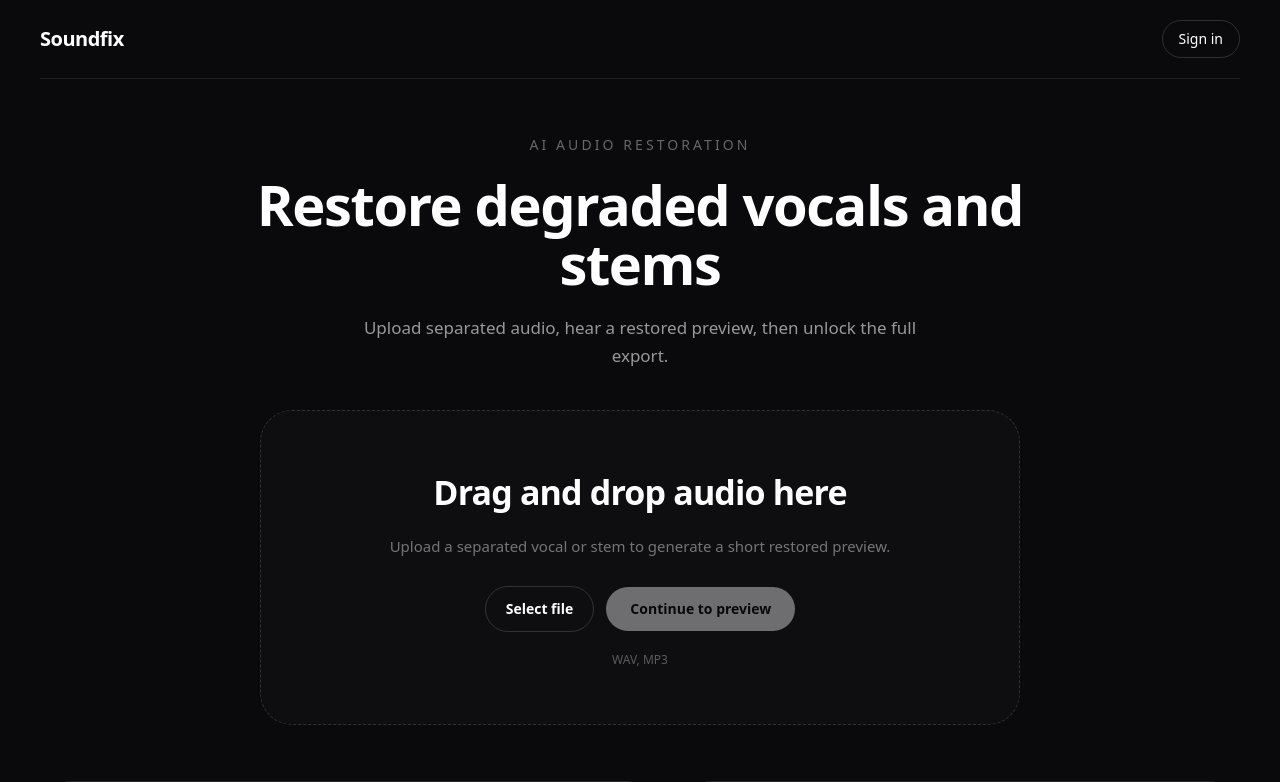
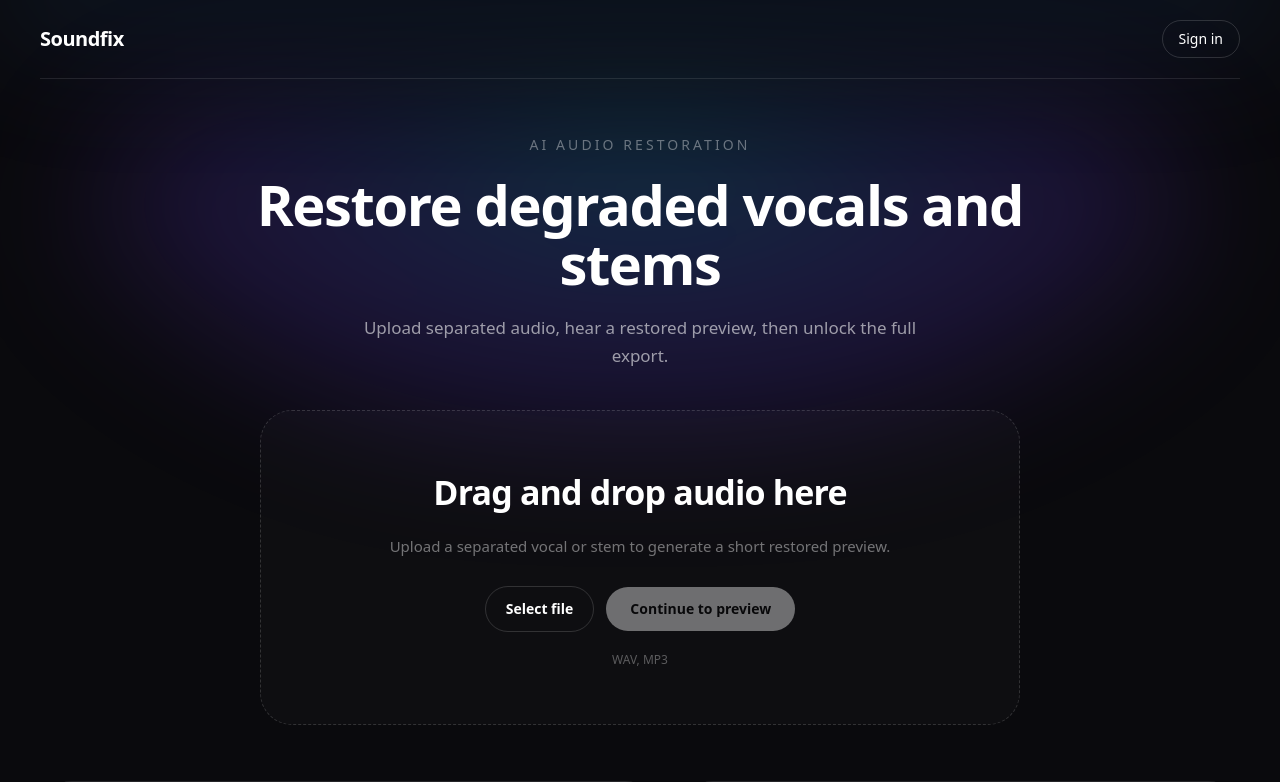
Before and after one commit to cocoro-sugiura/soundfix, a Next.js app in the folder frontend/: page / in a window 1280 px wide. Shown: the top 782 px of the page. Built offline with nearby package versions, Linux system fonts and the light colour scheme.

Commit message:
Refine hero background glow

```diff
--- a/frontend/app/page.tsx
+++ b/frontend/app/page.tsx
@@ -32,8 +32,11 @@
   };
 
   return (
-    <main className="min-h-screen bg-[#0a0a0d] text-white">
-      <div className="mx-auto flex min-h-screen w-full max-w-[1440px] flex-col px-5 py-5 sm:px-8 lg:px-10">
+    <main className="relative min-h-screen overflow-hidden bg-[#0a0a0d] text-white">
+      <div className="pointer-events-none absolute inset-x-0 top-[-56px] h-[140px] bg-[linear-gradient(180deg,rgba(32,187,255,0.14)_0%,rgba(77,99,255,0.08)_52%,rgba(10,10,13,0)_100%)] blur-3xl" />
+      <div className="pointer-events-none absolute left-1/2 top-[108px] h-[340px] w-[92%] max-w-[1360px] -translate-x-1/2 rounded-full bg-[radial-gradient(ellipse_at_top,rgba(35,201,255,0.24)_0%,rgba(76,104,255,0.2)_34%,rgba(120,61,255,0.18)_58%,rgba(10,10,13,0)_78%)] blur-3xl" />
+
+      <div className="relative z-10 mx-auto flex min-h-screen w-full max-w-[1440px] flex-col px-5 py-5 sm:px-8 lg:px-10">
         <header className="flex items-center justify-between border-b border-white/10 pb-5">
           <div className="text-xl font-semibold tracking-tight">Soundfix</div>
           <button className="rounded-full border border-white/15 px-4 py-2 text-sm font-medium text-white transition hover:border-white/30 hover:bg-white/5">
```
